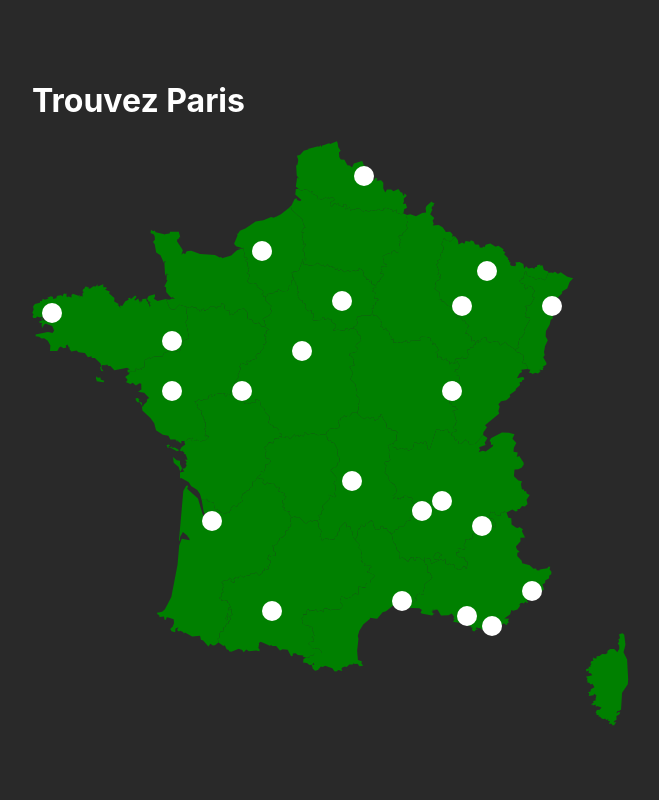
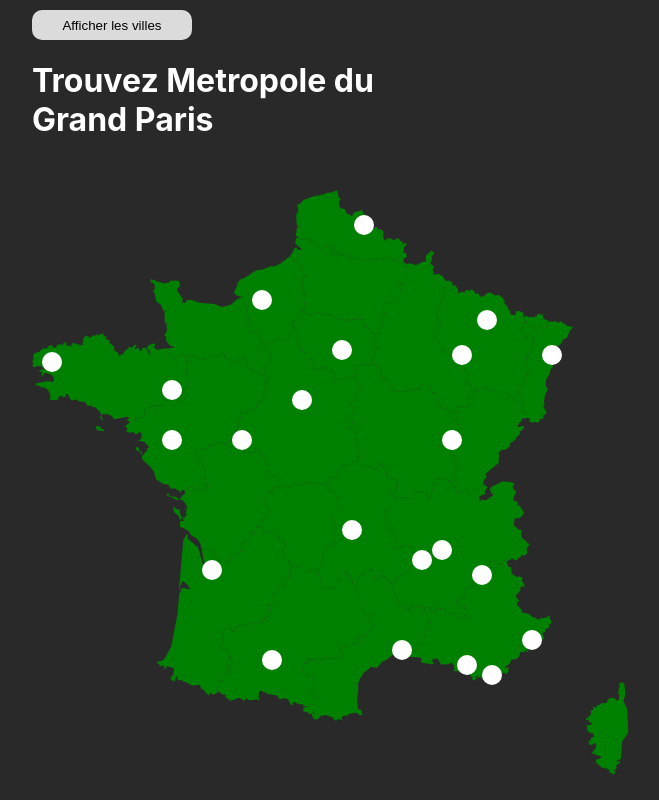
Before and after one commit to dumast/Carte-Metropoles-France, a React (Create React App) app: page / in a window 1280 px wide. Shown: the whole page, without its empty margins (308-967 px from the left). Built offline with nearby package versions, Linux system fonts and the light colour scheme.

Commit message:
added switch button with localstorage

```diff
--- a/src/App.css
+++ b/src/App.css
@@ -114,8 +114,17 @@
 }
 
 .request{
-  display: flex;
+  display: grid;
   width: 600px;
-  justify-content: space-between;
+  height: 150px;
+  grid-template-columns: 70% 30%;
   color: white;
 }
+
+.button {
+  background-color: rgb(219, 219, 219);
+  width: 160px;
+  height: 30px;
+  border: none;
+  border-radius: 10px;
+}
--- a/src/App.js
+++ b/src/App.js
@@ -28,15 +28,41 @@
     "Nice",
   ];
 
+  const metropoles2 = [
+    "Metropole Europeenne_de_Lille",
+    "Metropole Rouen Normandie",
+    "Metropole du Grand Paris",
+    "Metz Metropole",
+    "Metropole du Grand_Nancy",
+    "Eurometropole de Strasbourg",
+    "Brest Metropole",
+    "Rennes Metropole",
+    "Orleans Metropole",
+    "Nantes Metropole",
+    "Tours Metropole Val de Loire",
+    "Dijon Metropole",
+    "Clermont Auvergne Metropole",
+    "Metropole de Lyon",
+    "Bordeaux Metropole",
+    "Saint-Etienne Metropole",
+    "Grenoble-Alpes-Metropole",
+    "Toulouse Metropole",
+    "Montpellier-Mediterranee Metropole",
+    "Metropole d'Aix-Marseille-Provence",
+    "Metropole Toulon-Provence-Mediterranee",
+    "Metropole Nice Cote d'Azur",
+  ];
+
   const [searchingFor, setSearchingFor] = useState();
-
+  const [searchingFor2, setSearchingFor2] = useState();
   const [loading, setLoading] = useState(true);
-
   const [message, setMessage] = useState();
+  const [showVilles, setShowVilles] = useState();
 
   function randomize() {
     const number = Math.floor(Math.random() * metropoles.length);
     setSearchingFor(metropoles[number]);
+    setSearchingFor2(metropoles2[number]);
   }
 
   function checkNumber(metropole) {
@@ -55,6 +81,8 @@
   }
 
   useEffect(() => {
+    console.log(localStorage.getItem("showVilles"));
+    setShowVilles(localStorage.getItem("showVilles") == "true" ? true : false);
     randomize();
     setLoading(false);
     // eslint-disable-next-line react-hooks/exhaustive-deps
@@ -63,8 +91,17 @@
   return (
     !loading && (
       <>
+        <button
+          className="button"
+          onClick={() => {
+            setShowVilles(!showVilles);
+            localStorage.setItem("showVilles", !showVilles);
+          }}
+        >
+          Afficher les {showVilles ? "metropoles" : "villes"}
+        </button>
         <div className="request">
-          <h1>Trouvez {searchingFor}</h1>
+          <h1>Trouvez {showVilles ? searchingFor : searchingFor2}</h1>
           {message ? (
             <h1 style={{ color: message === "Correct !" ? "green" : "red" }}>
               {message}
```
